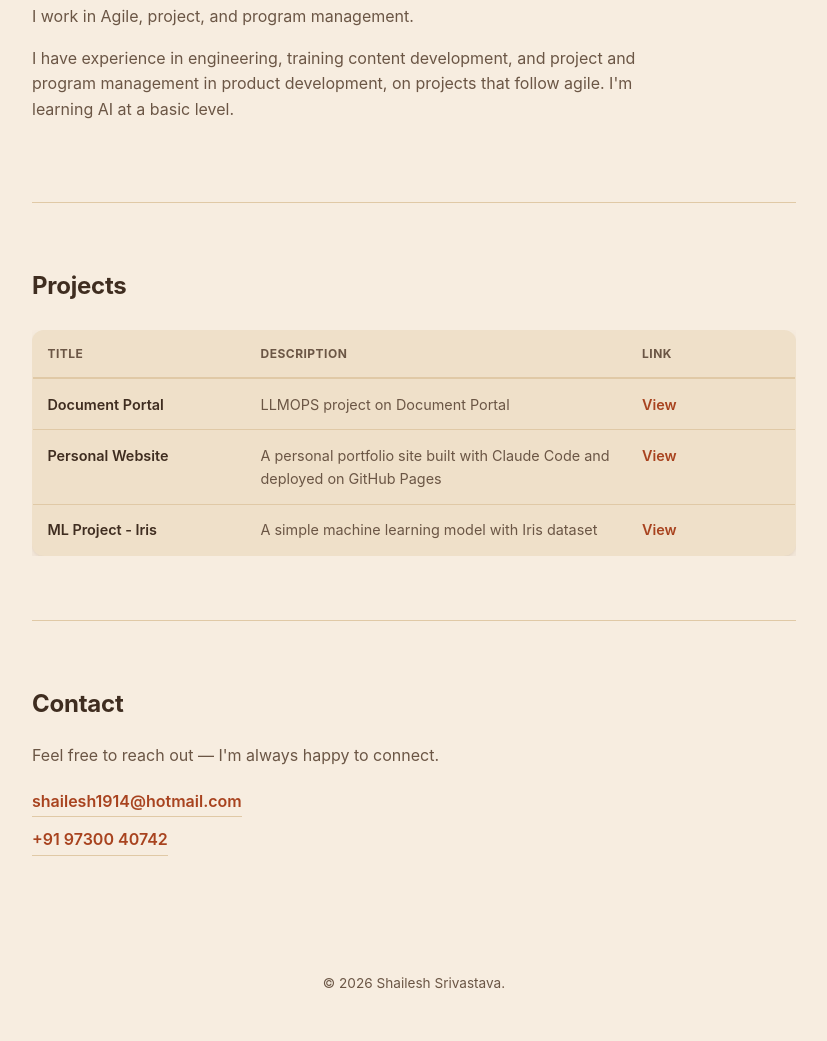
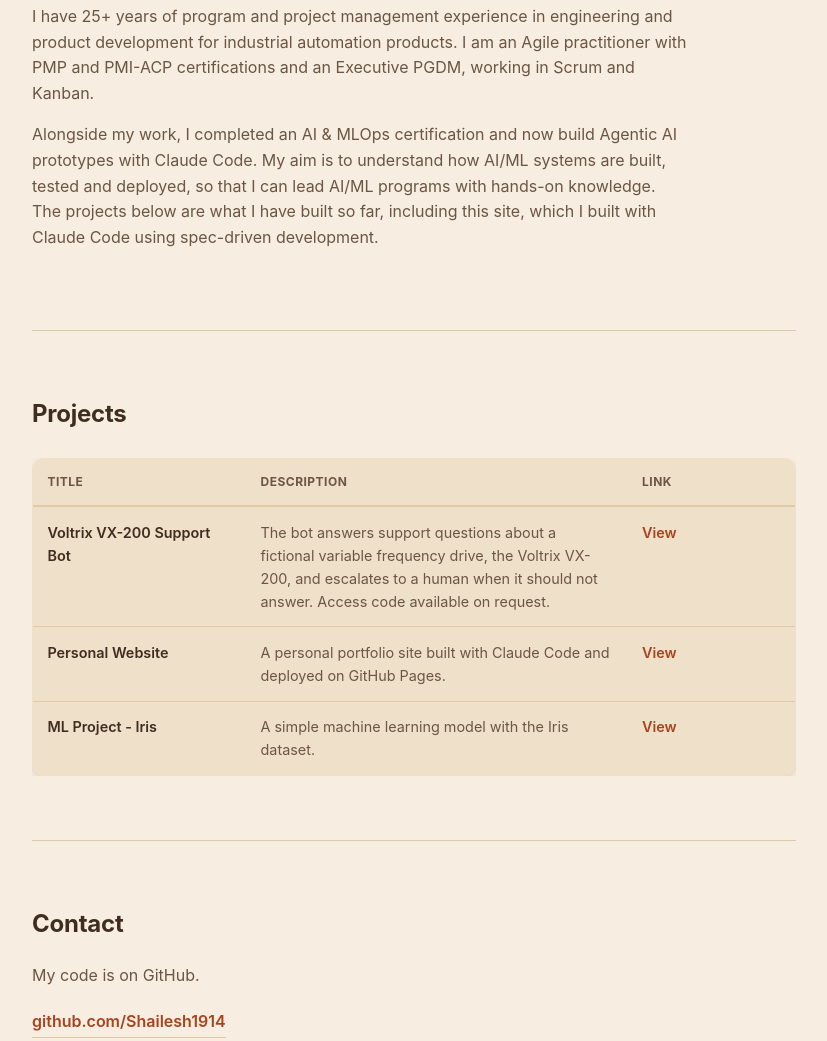
Before and after one commit to Shailesh1914/Shailesh1914.github.io, a website: page index.html in a window 1280 px wide. Shown: the part 598-1639 px from the top of the page, without its empty margins (226-1053 px from the left). Drawn offline with Linux system fonts and the light colour scheme.

Commit message:
Site: About from projects.md, Voltrix project replaces Document Portal, contact = GitHub only

```diff
--- a/index.html
+++ b/index.html
@@ -34,12 +34,16 @@
   <section id="about" class="section">
     <h2>About</h2>
     <p>
-      I work in Agile, project, and program management.
+      I have 25+ years of program and project management experience in engineering and product
+      development for industrial automation products. I am an Agile practitioner with PMP and
+      PMI-ACP certifications and an Executive PGDM, working in Scrum and Kanban.
     </p>
     <p>
-      I have experience in engineering, training content development, and project and program
-      management in product development, on projects that follow agile. I'm learning AI at a
-      basic level.
+      Alongside my work, I completed an AI &amp; MLOps certification and now build Agentic AI
+      prototypes with Claude Code. My aim is to understand how AI/ML systems are built, tested and
+      deployed, so that I can lead AI/ML programs with hands-on knowledge. The projects below are
+      what I have built so far, including this site, which I built with Claude Code using
+      spec-driven development.
     </p>
   </section>
 
@@ -57,18 +61,18 @@
         </thead>
         <tbody>
           <tr>
-            <th scope="row">Document Portal</th>
-            <td>LLMOPS project on Document Portal</td>
-            <td><a href="https://github.com/Shailesh1914/document_portal" target="_blank" rel="noopener">View<span class="visually-hidden"> project: Document Portal</span></a></td>
+            <th scope="row">Voltrix VX-200 Support Bot</th>
+            <td>The bot answers support questions about a fictional variable frequency drive, the Voltrix VX-200, and escalates to a human when it should not answer. Access code available on request.</td>
+            <td><a href="https://6navayaze34eglpkmcnmtg62cq0cdupl.lambda-url.ap-south-1.on.aws/" target="_blank" rel="noopener">View<span class="visually-hidden"> project: Voltrix VX-200 Support Bot</span></a></td>
           </tr>
           <tr>
             <th scope="row">Personal Website</th>
-            <td>A personal portfolio site built with Claude Code and deployed on GitHub Pages</td>
+            <td>A personal portfolio site built with Claude Code and deployed on GitHub Pages.</td>
             <td><a href="https://shailesh1914.github.io" target="_blank" rel="noopener">View<span class="visually-hidden"> project: Personal Website</span></a></td>
           </tr>
           <tr>
             <th scope="row">ML Project - Iris</th>
-            <td>A simple machine learning model with Iris dataset</td>
+            <td>A simple machine learning model with the Iris dataset.</td>
             <td><a href="https://github.com/Shailesh1914/IrisModel_Simple" target="_blank" rel="noopener">View<span class="visually-hidden"> project: ML Project - Iris</span></a></td>
           </tr>
         </tbody>
@@ -78,10 +82,9 @@
 
   <section id="contact" class="section">
     <h2>Contact</h2>
-    <p>Feel free to reach out — I'm always happy to connect.</p>
+    <p>My code is on GitHub.</p>
     <div class="contact-links">
-      <a href="mailto:shailesh1914@hotmail.com">shailesh1914@hotmail.com</a>
-      <a href="tel:+919730040742">+91&nbsp;97300&nbsp;40742</a>
+      <a href="https://github.com/Shailesh1914">github.com/Shailesh1914</a>
     </div>
   </section>
 </main>
```
